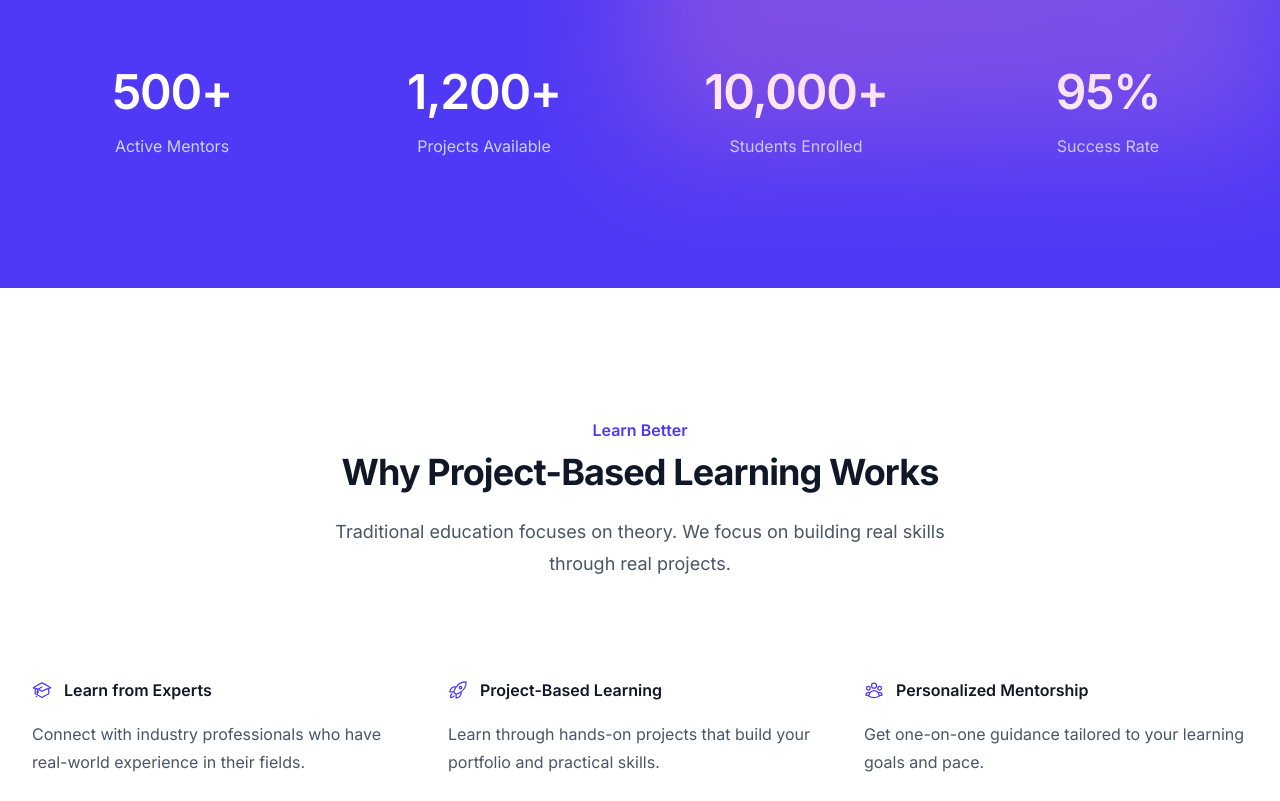
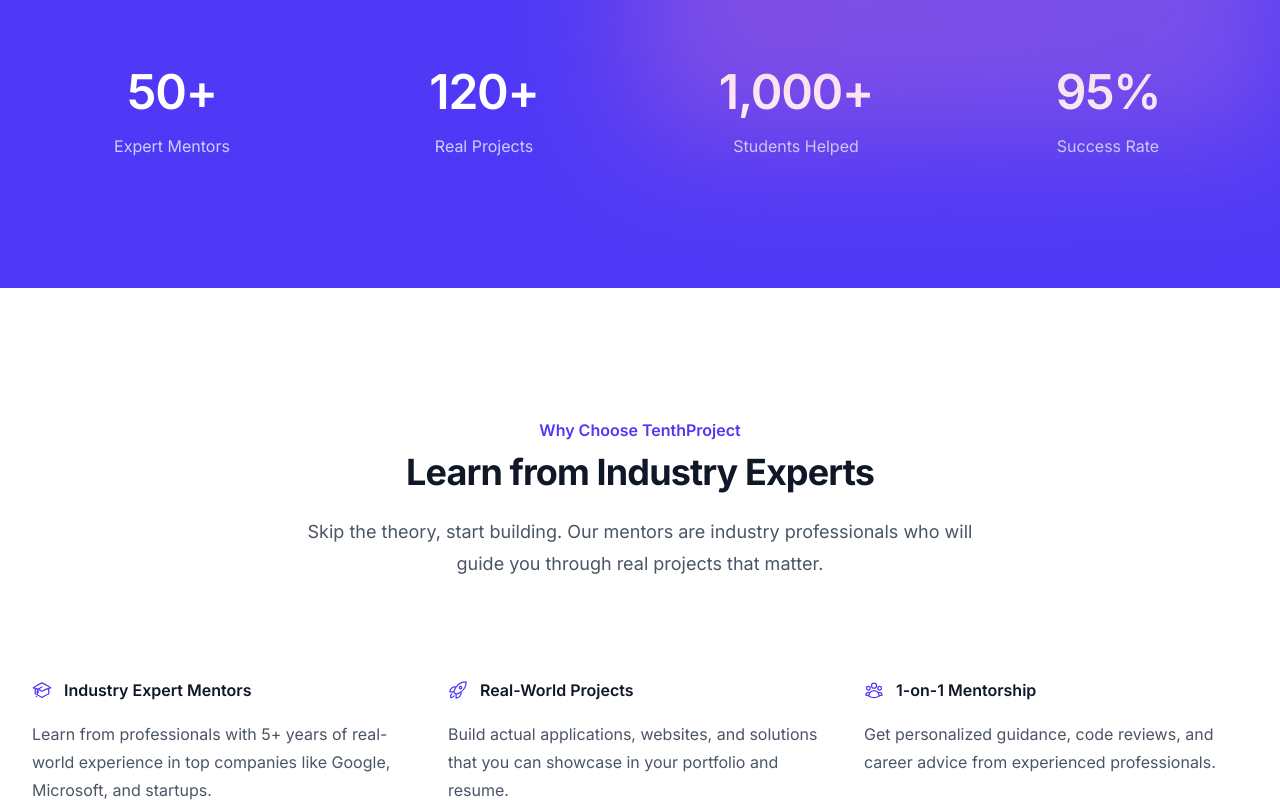
Before and after one commit to professorcathk-art/tenthproject, a Next.js app: page / in a window 1280 px wide. Shown: the part 940-1741 px from the top of the page. Built offline with nearby package versions, Linux system fonts and the light colour scheme; no server answers.

Commit message:
Improve homepage content and add categories page
- Update homepage with better content and messaging
- Add categories page with learning categories
- Improve feature descriptions and stats
- Make slogan more compelling and professional

```diff
--- /dev/null
+++ b/src/app/categories/page.tsx
@@ -0,0 +1,128 @@
+'use client'
+
+import Navigation from '@/components/navigation'
+import {
+  AcademicCapIcon,
+  CodeBracketIcon,
+  ChartBarIcon,
+  PaintBrushIcon,
+  BookOpenIcon,
+  LanguageIcon,
+  MusicalNoteIcon
+} from '@heroicons/react/24/outline'
+
+const categories = [
+  {
+    name: 'Technology',
+    description: 'Programming, AI, Web Development, Mobile Apps',
+    icon: CodeBracketIcon,
+    color: 'bg-blue-500',
+    projects: 45,
+    mentors: 12
+  },
+  {
+    name: 'Business',
+    description: 'Marketing, Finance, Strategy, Entrepreneurship',
+    icon: ChartBarIcon,
+    color: 'bg-green-500',
+    projects: 32,
+    mentors: 8
+  },
+  {
+    name: 'Design',
+    description: 'UI/UX, Graphic Design, Branding, Photography',
+    icon: PaintBrushIcon,
+    color: 'bg-purple-500',
+    projects: 28,
+    mentors: 10
+  },
+  {
+    name: 'Academic',
+    description: 'Research, Analysis, Writing, Mathematics',
+    icon: BookOpenIcon,
+    color: 'bg-indigo-500',
+    projects: 22,
+    mentors: 6
+  },
+  {
+    name: 'Language',
+    description: 'English, Communication, Writing, Translation',
+    icon: LanguageIcon,
+    color: 'bg-red-500',
+    projects: 18,
+    mentors: 5
+  },
+  {
+    name: 'Creative',
+    description: 'Art, Music, Writing, Film Making',
+    icon: MusicalNoteIcon,
+    color: 'bg-pink-500',
+    projects: 25,
+    mentors: 7
+  }
+]
+
+export default function CategoriesPage() {
+  return (
+    <div className="min-h-screen bg-gray-50">
+      <Navigation />
+
+      <div className="max-w-7xl mx-auto py-6 sm:px-6 lg:px-8">
+        <div className="px-4 py-6 sm:px-0">
+          {/* Header */}
+          <div className="text-center mb-12">
+            <h1 className="text-4xl font-bold text-gray-900 mb-4">
+              Explore Learning Categories
+            </h1>
+            <p className="text-xl text-gray-600 max-w-3xl mx-auto">
+              Discover projects across different fields and find the perfect learning path for your goals
+            </p>
+          </div>
+
+          {/* Categories Grid */}
+          <div className="grid grid-cols-1 gap-8 sm:grid-cols-2 lg:grid-cols-3">
+            {categories.map((category) => (
+              <div key={category.name} className="bg-white rounded-lg shadow-md overflow-hidden hover:shadow-lg transition-shadow">
+                <div className={`h-32 ${category.color} flex items-center justify-center`}>
+                  <category.icon className="h-16 w-16 text-white" />
+                </div>
+
+                <div className="p-6">
+                  <h3 className="text-xl font-semibold text-gray-900 mb-2">
+                    {category.name}
+                  </h3>
+
+                  <p className="text-gray-600 mb-4">
+                    {category.description}
+                  </p>
+
+                  <div className="flex justify-between items-center text-sm text-gray-500 mb-4">
+                    <span>{category.projects} Projects</span>
+                    <span>{category.mentors} Mentors</span>
+                  </div>
+
+                  <button className="w-full bg-indigo-600 text-white py-2 px-4 rounded-md hover:bg-indigo-700 transition-colors">
+                    Explore {category.name}
+                  </button>
+                </div>
+              </div>
+            ))}
+          </div>
+
+          {/* Call to Action */}
+          <div className="mt-16 text-center">
+            <h2 className="text-2xl font-bold text-gray-900 mb-4">
+              Can't find what you're looking for?
+            </h2>
+            <p className="text-gray-600 mb-6">
+              We're constantly adding new categories and projects. Let us know what you'd like to learn!
+            </p>
+            <button className="bg-indigo-600 text-white py-3 px-6 rounded-md hover:bg-indigo-700 transition-colors">
+              Suggest a Category
+            </button>
+          </div>
+        </div>
+      </div>
+    </div>
+  )
+}
--- a/src/app/page.tsx
+++ b/src/app/page.tsx
@@ -8,26 +8,26 @@
 
 const features = [
   {
-    name: 'Learn from Experts',
-    description: 'Connect with industry professionals who have real-world experience in their fields.',
+    name: 'Industry Expert Mentors',
+    description: 'Learn from professionals with 5+ years of real-world experience in top companies like Google, Microsoft, and startups.',
     icon: AcademicCapIcon,
   },
   {
-    name: 'Project-Based Learning',
-    description: 'Learn through hands-on projects that build your portfolio and practical skills.',
+    name: 'Real-World Projects',
+    description: 'Build actual applications, websites, and solutions that you can showcase in your portfolio and resume.',
     icon: RocketLaunchIcon,
   },
   {
-    name: 'Personalized Mentorship',
-    description: 'Get one-on-one guidance tailored to your learning goals and pace.',
+    name: '1-on-1 Mentorship',
+    description: 'Get personalized guidance, code reviews, and career advice from experienced professionals.',
     icon: UserGroupIcon,
   },
 ]
 
 const stats = [
-  { name: 'Active Mentors', value: '500+' },
-  { name: 'Projects Available', value: '1,200+' },
-  { name: 'Students Enrolled', value: '10,000+' },
+  { name: 'Expert Mentors', value: '50+' },
+  { name: 'Real Projects', value: '120+' },
+  { name: 'Students Helped', value: '1,000+' },
   { name: 'Success Rate', value: '95%' },
 ]
 
@@ -75,8 +75,8 @@
               Learn Through Real Projects
             </h1>
             <p className="mt-6 text-lg leading-8 text-gray-600">
-              Connect with expert mentors and gain practical skills through hands-on projects.
-              Build your portfolio while learning from industry professionals.
+              Master in-demand skills through hands-on projects with industry experts.
+              Build your portfolio, gain real-world experience, and accelerate your career growth.
             </p>
             <div className="mt-10 flex items-center justify-center gap-x-6">
               <Link
@@ -117,12 +117,12 @@
       <div className="py-24 sm:py-32">
         <div className="mx-auto max-w-7xl px-6 lg:px-8">
           <div className="mx-auto max-w-2xl lg:text-center">
-            <h2 className="text-base font-semibold leading-7 text-indigo-600">Learn Better</h2>
+            <h2 className="text-base font-semibold leading-7 text-indigo-600">Why Choose TenthProject</h2>
             <p className="mt-2 text-3xl font-bold tracking-tight text-gray-900 sm:text-4xl">
-              Why Project-Based Learning Works
+              Learn from Industry Experts
             </p>
             <p className="mt-6 text-lg leading-8 text-gray-600">
-              Traditional education focuses on theory. We focus on building real skills through real projects.
+              Skip the theory, start building. Our mentors are industry professionals who will guide you through real projects that matter.
             </p>
           </div>
           <div className="mx-auto mt-16 max-w-2xl sm:mt-20 lg:mt-24 lg:max-w-none">
@@ -184,10 +184,10 @@
         <div className="px-6 py-24 sm:px-6 sm:py-32 lg:px-8">
           <div className="mx-auto max-w-2xl text-center">
             <h2 className="text-3xl font-bold tracking-tight text-white sm:text-4xl">
-              Ready to start your learning journey?
+              Ready to Build Your Future?
             </h2>
             <p className="mx-auto mt-6 max-w-xl text-lg leading-8 text-indigo-200">
-              Join thousands of students who are already building their skills through real projects.
+              Join our community of learners and start building real projects with expert mentors today.
             </p>
             <div className="mt-10 flex items-center justify-center gap-x-6">
               <Link
```
